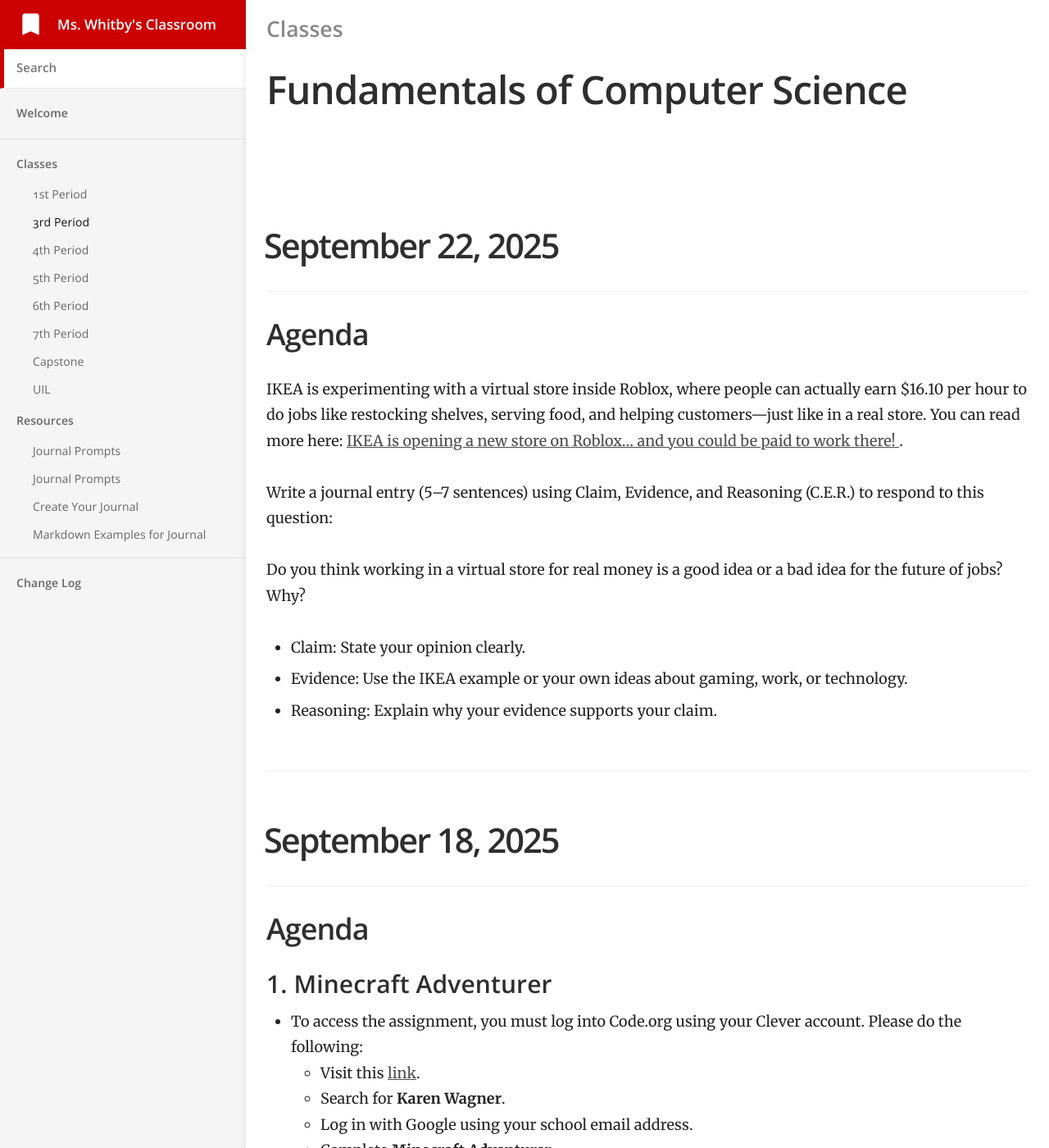
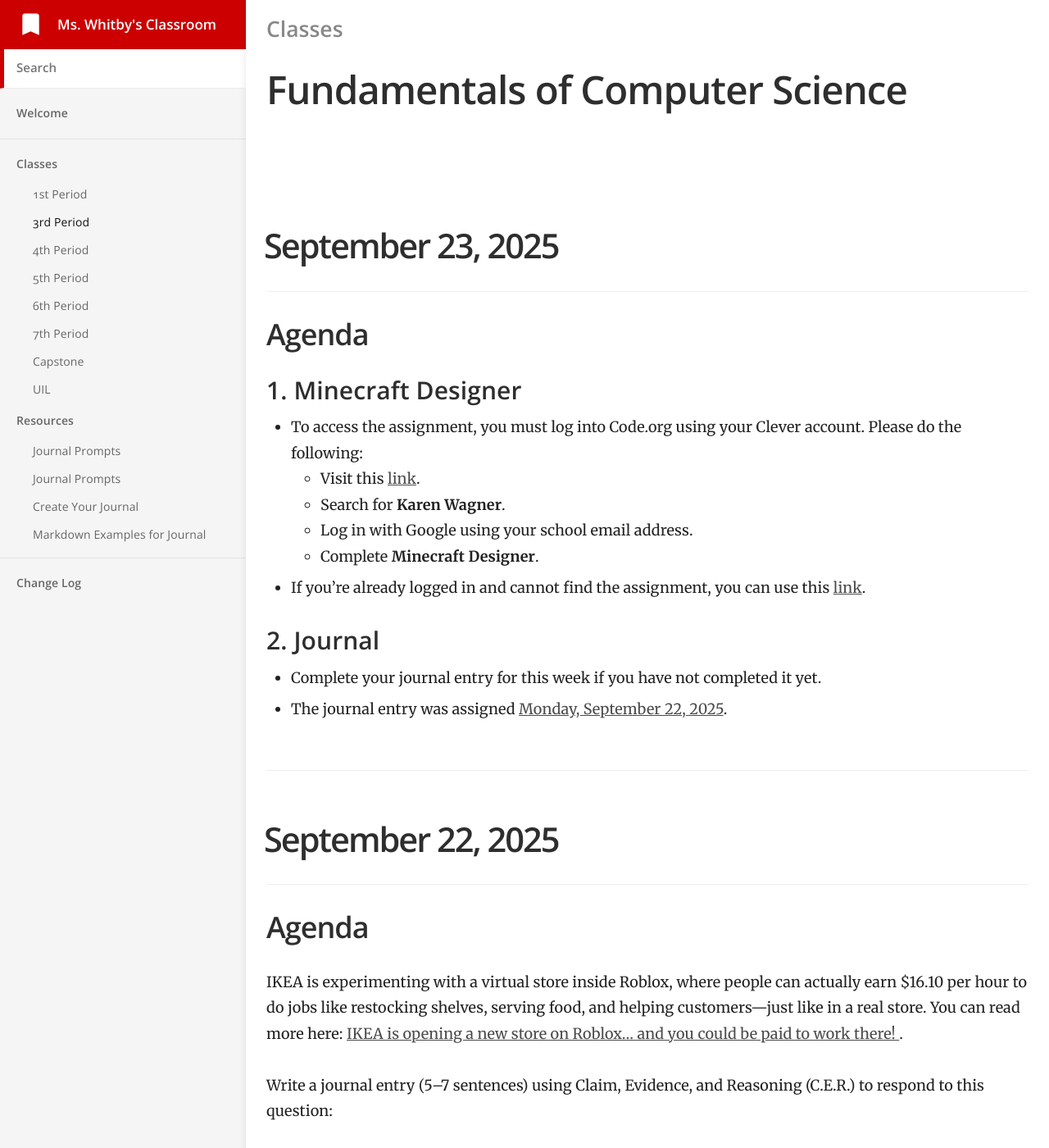
Before and after one commit to mswhitby/classroom, a Jekyll site: the page built from _docs/classes/3rd.md, in a window 1280 px wide and 1400 px high. Shown: the whole window at 82% size. Built offline with Jekyll 4.4.1, drawn with Linux system fonts in a browser that asks for light colours.

Commit message:
Updated lessons

```diff
--- a/_docs/classes/3rd.md
+++ b/_docs/classes/3rd.md
@@ -4,6 +4,27 @@ subtitle: Fundamentals of Computer Science
 category: Classes
 order: 2
 ---
+
+# September 23, 2025
+
+## Agenda
+
+### 1. Minecraft Designer
+
+- To access the assignment, you must log into Code.org using your Clever account. Please do the following:
+    - Visit this [link](https://clever.com/oauth/district-picker?client_id=2f27405716644a951b23&redirect_uri=https%3A%2F%2Fstudio.code.org%2Fusers%2Fauth%2Fclever%2Fcallback&response_type=code&state=ede33ff61289cf32708a0f54079cdd23e31d0b0a02b0e0e8).
+    - Search for **Karen Wagner**.
+    - Log in with Google using your school email address.
+    - Complete **Minecraft Designer**.
+
+- If you're already logged in and cannot find the assignment, you can use this [link](https://studio.code.org/courses/minecraft/units/1/lessons/1/levels/1).
+
+### 2. Journal
+
+- Complete your journal entry for this week if you have not completed it yet.
+- The journal entry was assigned [Monday, September 22, 2025](https://github.com/mswhitby/WHSTechNotes/blob/main/journal.md#september-22-2025).
+
+----
 
 # September 22, 2025
 
```
Also changed, not shown: _docs/classes/7th.md (+21 -0 lines).
